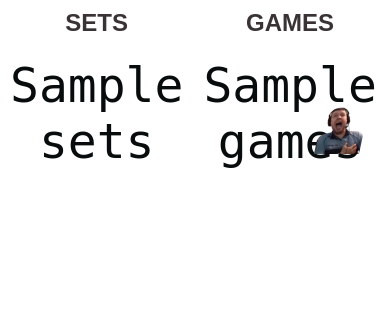
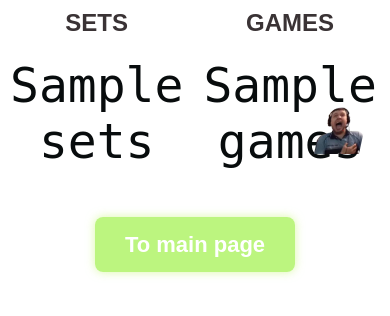
Before and after one commit to EgorFurman/TennisMatchScoreboard, a Python web app: template resources/templates/match-score.html in a window 390 px wide; the page is wider, and only the part inside the window is pictured. Shown: the part 252-568 px from the top of that part. Run offline with Jinja, Linux system fonts and the light colour scheme; the template is opened without the code that fills it: most values are stand-ins (such as "Sample title", 1, 10 or a date in 2020); some web fonts are replaced.

Commit message:
Add "To main page" btn for match-score page, update some styles

```diff
--- a/resources/static/css/match-score.css
+++ b/resources/static/css/match-score.css
@@ -129,6 +129,33 @@ body {
 
 }
 
+.navigation {
+    position: absolute;
+    bottom: -15%;
+    margin: 0 auto;
+}
+
+.to-start-btn {
+
+    text-decoration: none;
+    padding: 15px 30px;
+    background-color: #bcf57f;
+    color: #ffffff;
+    font-size: 22px;
+    font-weight: bold;
+    border: none;
+    border-radius: 8px;
+    box-shadow: 0px 0px 10px rgba(195, 243, 109, 0.6);
+    transition: background-color 0.3s ease, transform 0.2s ease;
+    text-align: center;
+    width: 240px;
+    margin-bottom: -45%;
+}
+
+.to-start-btn:hover {
+    background-color: #b1f569;
+    transform: scale(1.01);
+}
 /* Existing Styles (kept unchanged) */
 
 /* Additional media query for smartphones */
@@ -222,4 +249,12 @@ body {
         width: 45px;
         margin: 10px 0;
     }
+
+    .navigation {
+        position: absolute;
+        left: auto;
+        right: auto;
+        bottom: -30%;
+
+    }
 }
--- a/resources/static/css/matches.css
+++ b/resources/static/css/matches.css
@@ -153,6 +153,7 @@ body {
 
     /* Move the list of matches further down */
     .matches-list {
+        font-size: 12px;
         margin-top: 3%; /* Push the list lower */
         display: flex;
         justify-content: center;
@@ -163,7 +164,7 @@ body {
     }
     /* Pagination section adjustment */
     .pagination {
-        bottom: 10%; /* Keep pagination at the bottom but slightly higher */
+        bottom: 5%; /* Keep pagination at the bottom but slightly higher */
         width: 100%; /* Ensure pagination takes full width */
         justify-content: center;
     }
--- a/resources/templates/match-score.html
+++ b/resources/templates/match-score.html
@@ -80,7 +80,11 @@
                     </tbody>
                 </table>
              </div>
+             <div class="navigation">
+                <a href="/" class="to-start-btn">To main page</a>
+            </div>
             {% endif %}
+
         </div>
     </body>
 </html>
```
